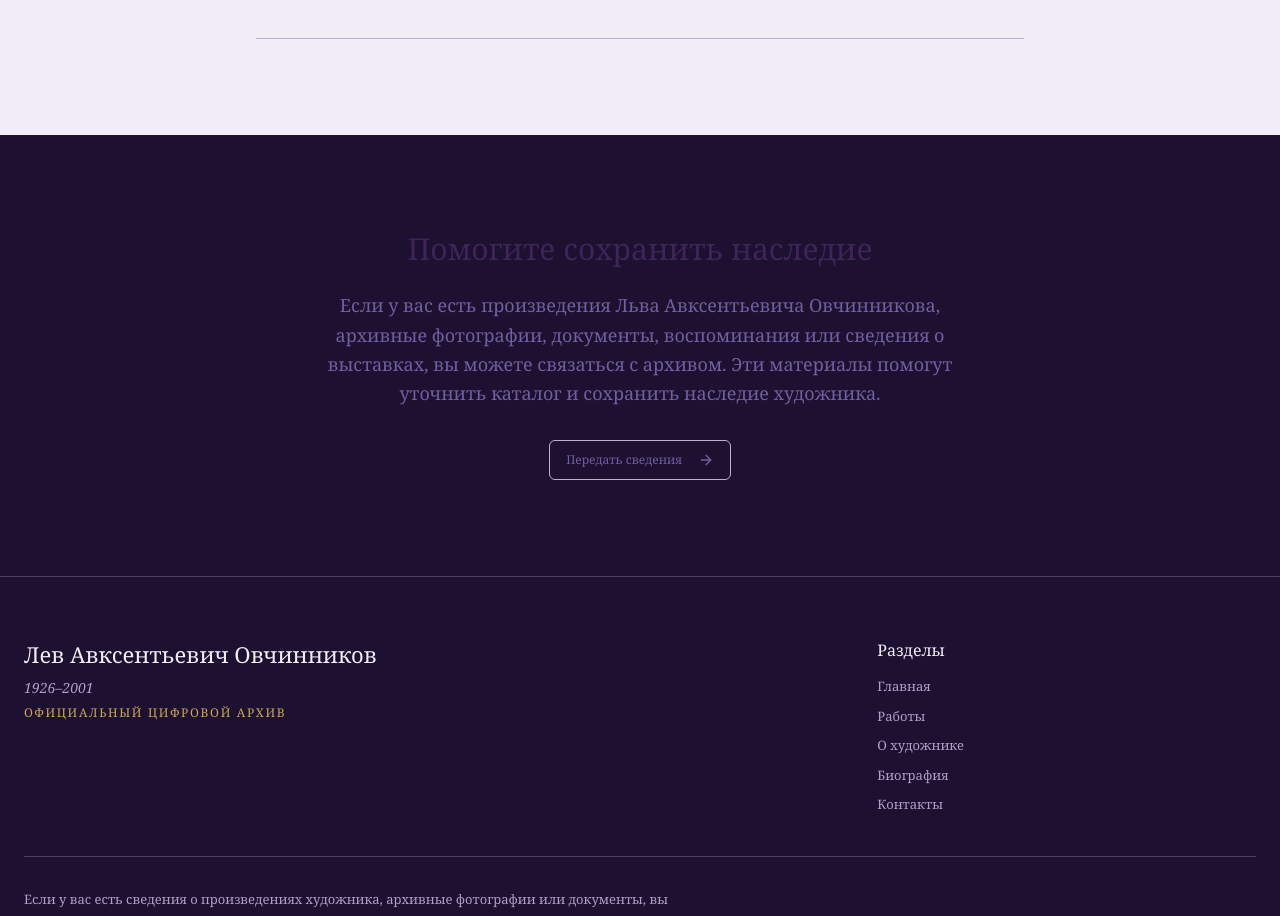
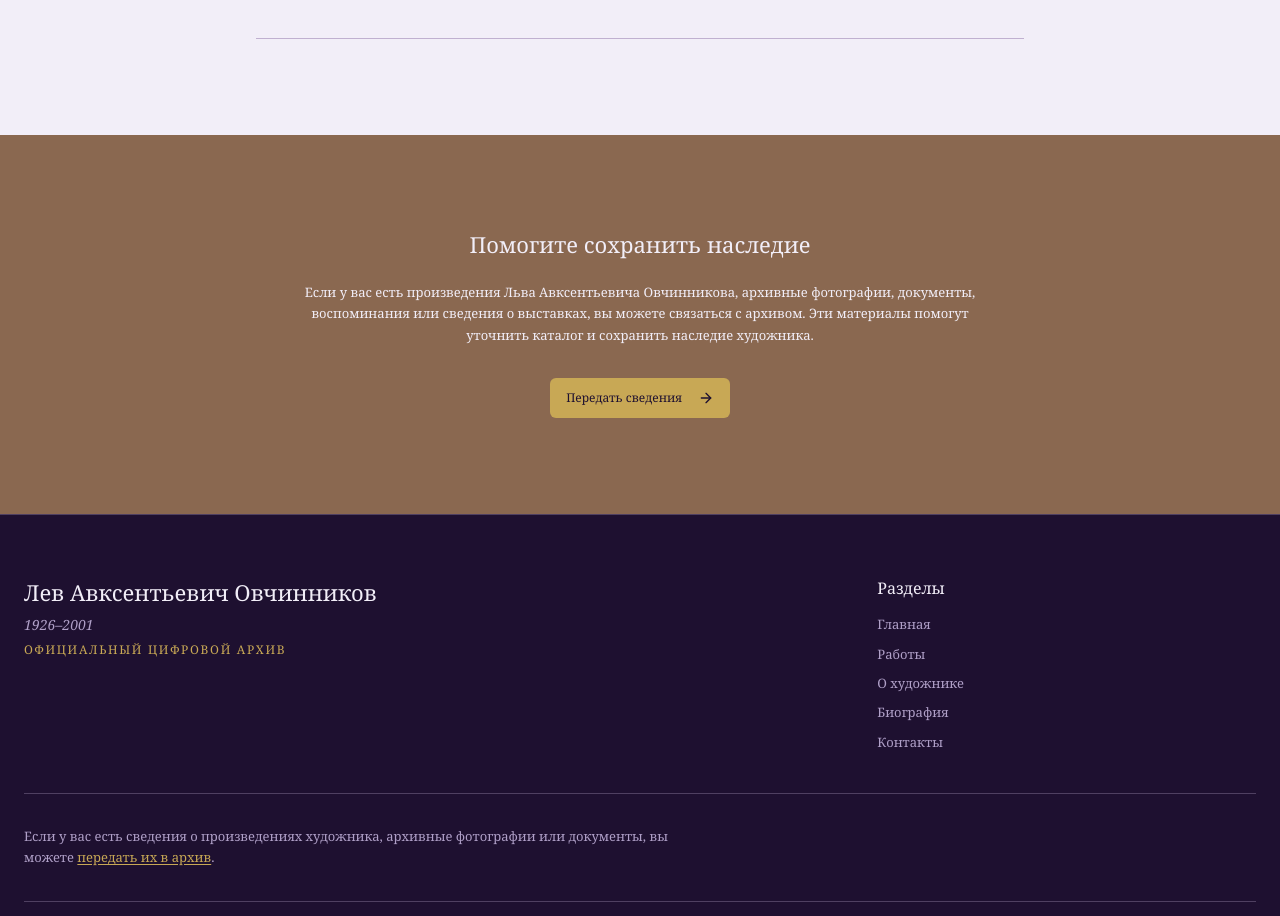
Before and after one commit to odmal88/LA_Ovchinnikov, a Next.js app: page / in a window 1280 px wide. Shown: the part 2700-3616 px from the top of the page. Built offline with nearby package versions, Linux system fonts and the light colour scheme.

Commit message:
Repaint collect materials section

```diff
--- a/components/home/collect-materials.tsx
+++ b/components/home/collect-materials.tsx
@@ -5,18 +5,18 @@ import { homeContent } from "@/lib/data/site-config";
 
 export function CollectMaterials() {
   return (
-    <section className="py-16 md:py-24 bg-section">
+    <section className="py-16 md:py-24 bg-ocher">
       <div className="container mx-auto px-4 md:px-6">
         <div className="max-w-2xl mx-auto text-center">
-          <h2 className="font-serif text-2xl md:text-3xl text-foreground mb-6">
+          <h2 className="font-serif text-[22px] font-normal text-background mb-6">
             {homeContent.collectMaterials.title}
           </h2>
 
-          <p className="text-base md:text-lg text-muted-foreground leading-relaxed mb-8 text-pretty">
+          <p className="text-[13px] text-background leading-[1.65] mb-8 text-pretty">
             {homeContent.collectMaterials.text}
           </p>
 
-          <Button asChild size="lg" variant="outline">
+          <Button asChild size="lg" className="bg-gold text-heading hover:bg-gold/90">
             <Link href="/contacts">
               Передать сведения
               <ArrowRight className="ml-2 h-4 w-4" />
```
